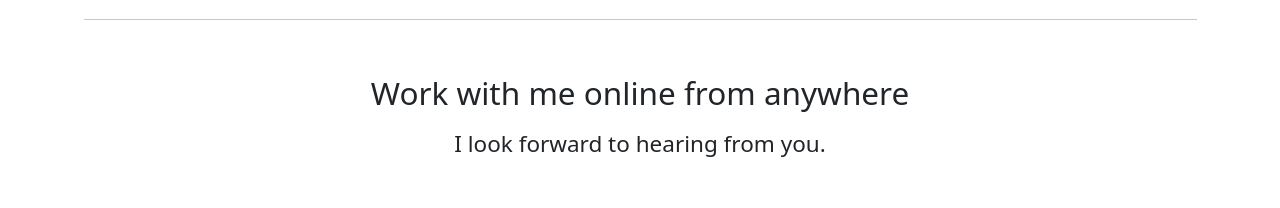
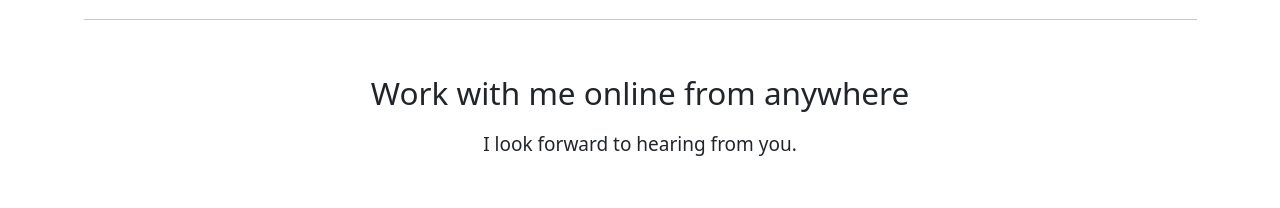
Before and after one commit to marklkm/darrentest, a plain HTML site: page index.html in a window 1280 px wide. Shown: the part 6160-6368 px from the top of the page. Drawn offline with nearby package versions, Linux system fonts and the light colour scheme.

```diff
--- a/index.html
+++ b/index.html
@@ -1052,7 +1052,7 @@
   <div class="container my-5">
     <div class="text-center mb-4">
       <h3 id="contact-form-heading" class="mb-3">Work with me online from anywhere</h3>
-      <p class="h5 mb-4">I look forward to hearing from you.</p>
+      <p class="mb-4">I look forward to hearing from you.</p>
     </div>
 
 <!-- Contact Form -->
```
